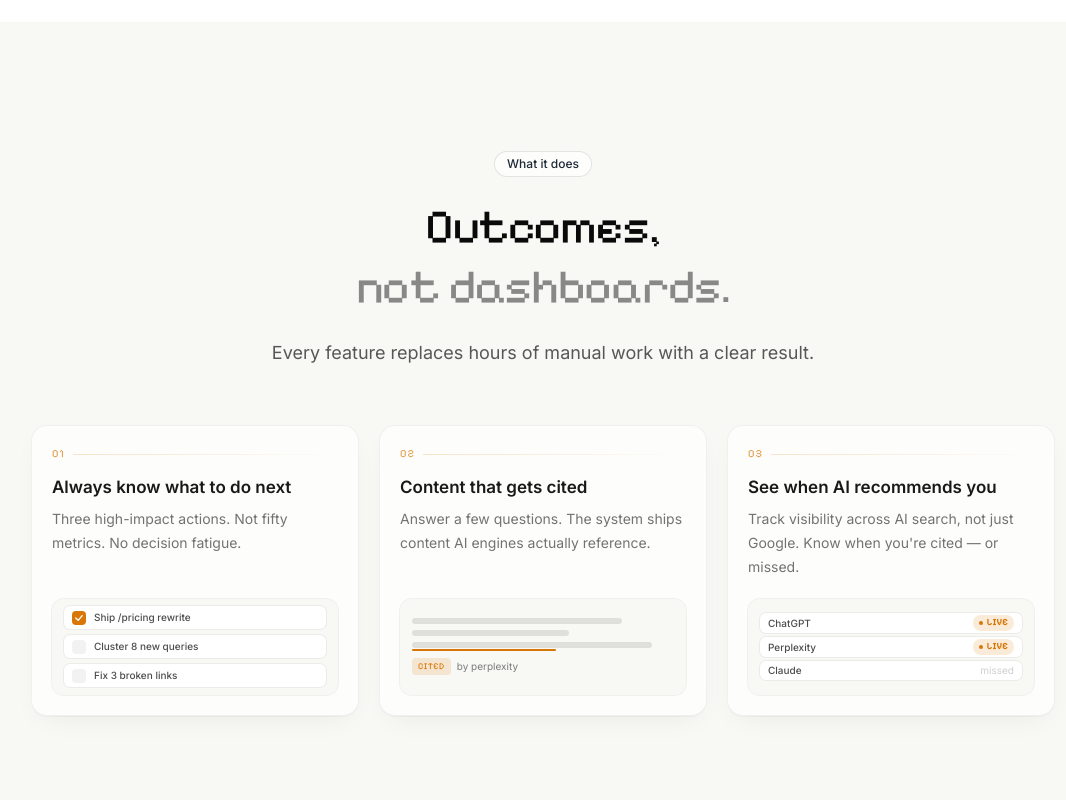
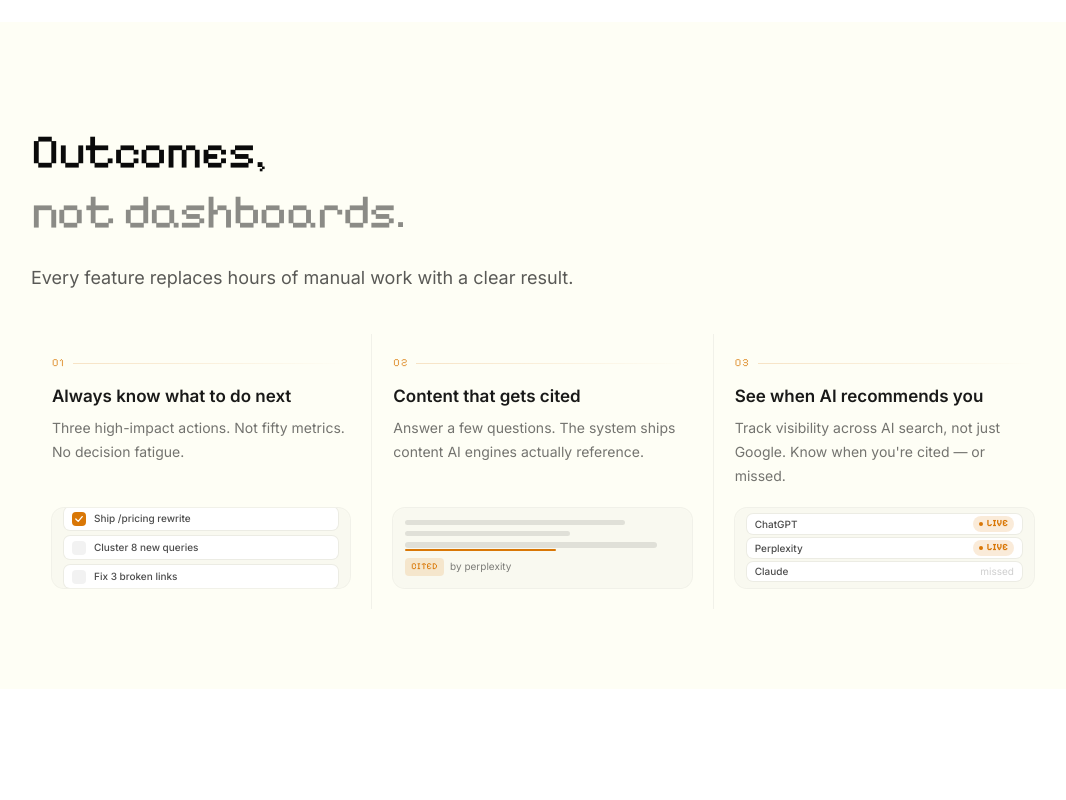
Before and after one commit to saumyarex/ai-agent-for-seo, a Next.js app: page / in a window 1280 px wide. Shown: the part 3180-3980 px from the top of the page, without its empty margins (97-1163 px from the left). Built offline with nearby package versions, Linux system fonts and the light colour scheme.

Commit message:
style: change cards style to background content

```diff
--- a/components/sections/FeaturesSection.tsx
+++ b/components/sections/FeaturesSection.tsx
@@ -4,7 +4,6 @@ import React from "react";
 import { motion, useReducedMotion } from "motion/react";
 import Section from "../ui/Section";
 import SectionHeading from "../ui/SectionHeading";
-import Reveal from "../ui/Reveal";
 
 type Feature = {
   title: string;
@@ -38,7 +37,11 @@ function MiniVisual({ kind }: { kind: Feature["visual"] }) {
   const common = "absolute inset-0 w-full h-full";
 
   if (kind === "nextActions") {
-    const items = ["Ship /pricing rewrite", "Cluster 8 new queries", "Fix 3 broken links"];
+    const items = [
+      "Ship /pricing rewrite",
+      "Cluster 8 new queries",
+      "Fix 3 broken links",
+    ];
     return (
       <div className={`${common} flex flex-col justify-center gap-1.5 p-3`}>
         {items.map((label, i) => (
@@ -68,7 +71,9 @@ function MiniVisual({ kind }: { kind: Feature["visual"] }) {
                 </svg>
               ) : null}
             </span>
-            <span className="text-[10px] font-medium text-black/70">{label}</span>
+            <span className="text-[10px] font-medium text-black/70">
+              {label}
+            </span>
           </motion.div>
         ))}
       </div>
@@ -88,11 +93,11 @@ function MiniVisual({ kind }: { kind: Feature["visual"] }) {
             whileInView={{ width: "55%" }}
             transition={{ duration: 0.9, ease: "easeOut" }}
             viewport={{ once: true }}
-            className="absolute bottom-[-3px] left-0 h-[2px] rounded-full bg-brand"
+            className="bg-brand absolute bottom-[-3px] left-0 h-[2px] rounded-full"
           />
         </div>
         <div className="mt-1 flex items-center gap-1.5">
-          <span className="rounded-sm bg-brand/15 px-1.5 py-0.5 font-pixelify text-[9px] tracking-wider text-brand">
+          <span className="bg-brand/15 font-pixelify text-brand rounded-sm px-1.5 py-0.5 text-[9px] tracking-wider">
             CITED
           </span>
           <span className="text-[10px] text-black/50">by perplexity</span>
@@ -119,11 +124,15 @@ function MiniVisual({ kind }: { kind: Feature["visual"] }) {
               <motion.span
                 initial={{ scale: 0 }}
                 whileInView={{ scale: 1 }}
-                transition={{ delay: 0.25 + i * 0.1, type: "spring", stiffness: 300 }}
+                transition={{
+                  delay: 0.25 + i * 0.1,
+                  type: "spring",
+                  stiffness: 300,
+                }}
                 viewport={{ once: true }}
-                className="flex h-4 items-center gap-1 rounded-full bg-brand/15 px-1.5 font-pixelify text-[9px] font-bold tracking-wider text-brand"
+                className="bg-brand/15 font-pixelify text-brand flex h-4 items-center gap-1 rounded-full px-1.5 text-[9px] font-bold tracking-wider"
               >
-                <span className="h-1 w-1 rounded-full bg-brand" />
+                <span className="bg-brand h-1 w-1 rounded-full" />
                 LIVE
               </motion.span>
             ) : (
@@ -144,54 +153,54 @@ function MiniVisual({ kind }: { kind: Feature["visual"] }) {
   return null;
 }
 
+function FeatureCard({ feature, index }: { feature: Feature; index: number }) {
+  return (
+    <div className="h-full">
+      <div className="group relative flex h-full flex-col overflow-hidden rounded-2xl border border-transparent p-5">
+        <div className="flex-1">
+          <div className="flex items-center gap-2">
+            <span className="font-pixelify text-brand/70 text-[11px] tracking-widest">
+              0{index + 1}
+            </span>
+            <span className="from-brand/20 h-px flex-1 bg-gradient-to-r to-transparent" />
+          </div>
+          <p className="mt-3 text-[17px] leading-6 font-semibold text-black/90">
+            {feature.title}
+          </p>
+          <p className="mt-2 text-sm leading-6 text-black/55">
+            {feature.description}
+          </p>
+        </div>
+        <div className="relative mt-5 h-20 shrink-0 overflow-hidden rounded-xl bg-black/[0.02] ring-1 ring-black/5">
+          <MiniVisual kind={feature.visual} />
+        </div>
+      </div>
+    </div>
+  );
+}
+
 function FeaturesSection() {
-  const reduce = useReducedMotion();
   return (
-    <Section id="features" className="relative overflow-hidden bg-[#F8F8F5]">
+    <Section
+      id="features"
+      className="relative overflow-hidden bg-[#FEFEF5] py-16! sm:py-20!"
+    >
       <div
         aria-hidden
-        className="pointer-events-none absolute inset-0 -z-10 [background-image:radial-gradient(rgba(0,0,0,0.04)_1px,transparent_1px)] [background-size:22px_22px] [mask-image:radial-gradient(ellipse_at_center,black_40%,transparent_75%)]"
+        className="pointer-events-none absolute inset-0 -z-10 [background-image:radial-gradient(rgba(0,0,0,0.04)_1px,transparent_1px)] [mask-image:radial-gradient(ellipse_at_center,black_40%,transparent_75%)] [background-size:22px_22px]"
       />
 
       <div className="relative mx-auto max-w-5xl">
         <SectionHeading
-          eyebrow="What it does"
           title="Outcomes,"
           titleHighlight="not dashboards."
           description="Every feature replaces hours of manual work with a clear result."
+          align="left"
         />
 
-        <div className="mt-14 grid gap-5 md:grid-cols-3">
+        <div className="relative mt-10 grid grid-cols-1 *:border-b *:border-black/5 md:grid-cols-3 [&>*:last-child]:border-b-0 md:[&>*:not(:nth-child(3n))]:border-r md:[&>*:not(:nth-child(3n))]:border-black/5 md:[&>*:nth-last-child(-n+3)]:border-b-0">
           {features.map((feature, i) => (
-            <Reveal key={feature.title} delay={i * 0.08} className="h-full">
-              <motion.div
-                whileHover={reduce ? undefined : { y: -4 }}
-                transition={{ type: "spring", stiffness: 260, damping: 22 }}
-                className="group relative flex h-full flex-col overflow-hidden rounded-2xl border border-black/5 bg-white/70 p-5 shadow-[0_1px_0_rgba(0,0,0,0.03),0_10px_30px_-12px_rgba(0,0,0,0.08)] backdrop-blur-sm transition-colors hover:border-brand/20"
-              >
-                <div
-                  aria-hidden
-                  className="pointer-events-none absolute -top-16 -right-16 h-44 w-44 rounded-full bg-brand/10 blur-3xl opacity-0 transition-opacity duration-500 group-hover:opacity-100"
-                />
-                <div className="flex-1">
-                  <div className="flex items-center gap-2">
-                    <span className="font-pixelify text-[11px] tracking-widest text-brand/70">
-                      0{i + 1}
-                    </span>
-                    <span className="h-px flex-1 bg-gradient-to-r from-brand/20 to-transparent" />
-                  </div>
-                  <p className="mt-3 text-[17px] leading-6 font-semibold text-black/90">
-                    {feature.title}
-                  </p>
-                  <p className="mt-2 text-sm leading-6 text-black/55">
-                    {feature.description}
-                  </p>
-                </div>
-                <div className="relative mt-5 h-24 shrink-0 overflow-hidden rounded-xl bg-[#F8F8F5] ring-1 ring-black/5">
-                  <MiniVisual kind={feature.visual} />
-                </div>
-              </motion.div>
-            </Reveal>
+            <FeatureCard key={feature.title} feature={feature} index={i} />
           ))}
         </div>
       </div>
```
